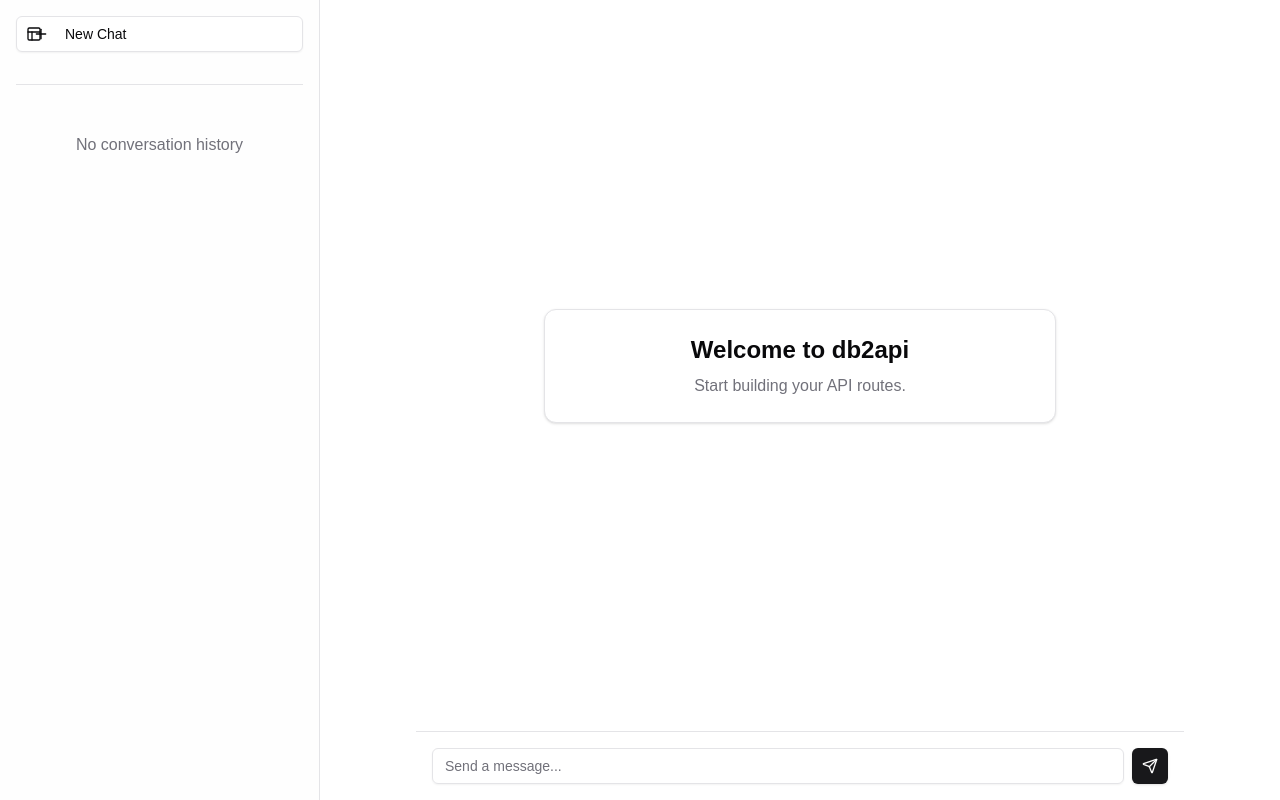
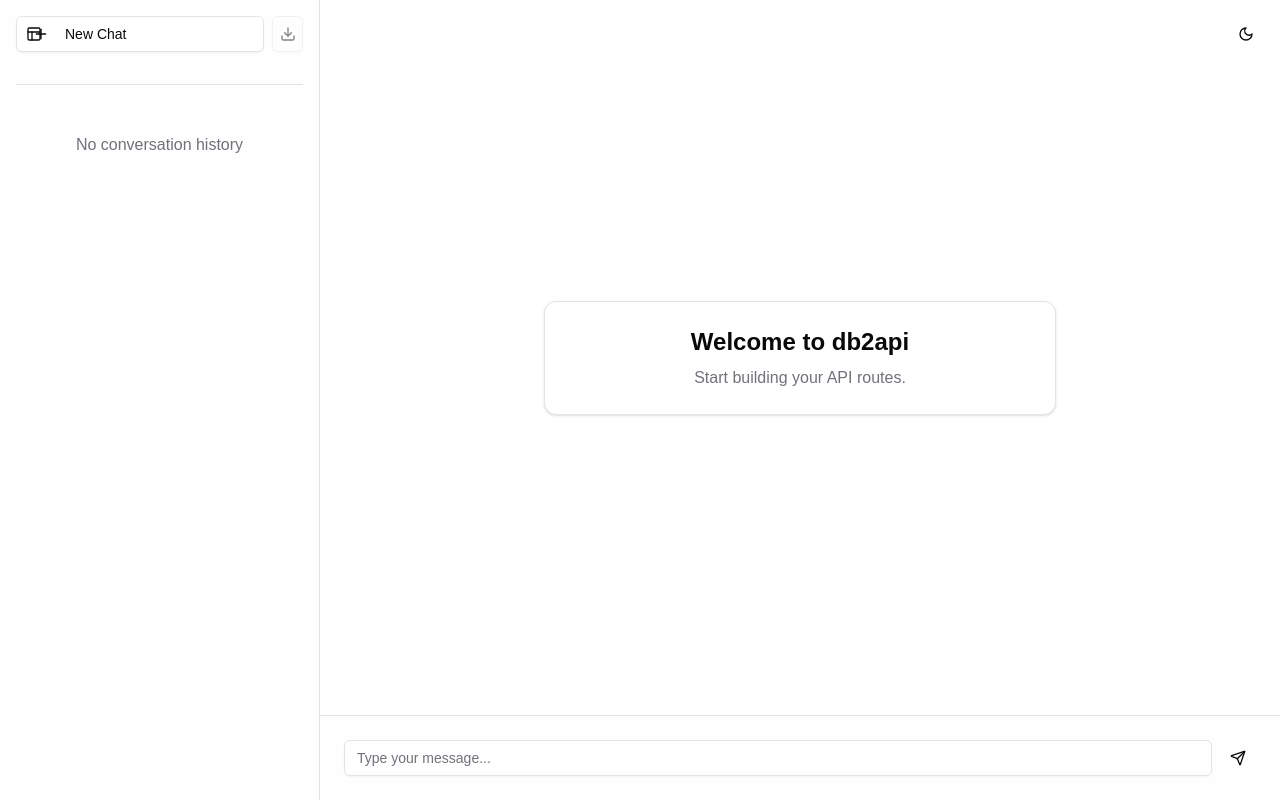
Before and after one commit to Drabblesaur/CMPE272_Project, a Next.js app in the folder FrontEnd/db2api/: page /home in a window 1280 px wide. Built offline with nearby package versions, Linux system fonts and the light colour scheme.

Commit message:
fixing sidebar, adding simply reply

```diff
--- a/FrontEnd/db2api/src/app/home/page.js
+++ b/FrontEnd/db2api/src/app/home/page.js
@@ -1,36 +1,86 @@
 "use client";
 
-import React, { useState } from "react";
+import React, { useState, useRef, useEffect } from "react";
 import { Button } from "@/components/ui/button";
 import { Card, CardContent } from "@/components/ui/card";
 import { Input } from "@/components/ui/input";
 import { Separator } from "@/components/ui/separator";
 import { Sheet, SheetContent, SheetTrigger } from "@/components/ui/sheet";
-import { Layout, Menu, MessageCircle, Plus, Send } from "lucide-react";
+import { Layout, Menu, MessageCircle, Plus, Send, Moon,Sun,Download} from "lucide-react";
 
 const HomePage = () => {
   const [messages, setMessages] = useState([]);
   const [inputValue, setInputValue] = useState("");
   const [isSidebarOpen, setIsSidebarOpen] = useState(true);
+  const [isDarkMode, setIsDarkMode] = useState(false);
+  const messagesEndRef = useRef(null);
+  const [isTyping, setIsTyping] = useState(false);
+
+  // Scroll to bottom effect
+  const scrollToBottom = () => {
+    messagesEndRef.current?.scrollIntoView({ behavior: "smooth" });
+  };
+
+  useEffect(() => {
+    scrollToBottom();
+  }, [messages]);
 
   const handleSendMessage = (e) => {
     e.preventDefault();
-    if (inputValue.trim()) {
-      setMessages([...messages, { text: inputValue.trim(), sender: "user" }]);
+    const messageText = inputValue.trim();
+    if (messageText) {
+      setMessages([...messages, { text: messageText, sender: "user", timestamp: new Date() }]);
       setInputValue("");
+
+      // Simulate response
+      setIsTyping(true);
+      setTimeout(() => {
+        setMessages(prev => [...prev, {
+          text: "Thanks for your message! 👋",
+          sender: "bot",
+          timestamp: new Date()
+        }]);
+        setIsTyping(false);
+      }, 1500);
     }
+  };
+
+  const exportChat = () => {
+    const chatHistory = messages.map(msg =>
+      `[${new Date(msg.timestamp).toLocaleTimeString()}] ${msg.sender}: ${msg.text}`
+    ).join('\n');
+
+    const blob = new Blob([chatHistory], { type: 'text/plain' });
+    const url = URL.createObjectURL(blob);
+    const a = document.createElement('a');
+    a.href = url;
+    a.download = 'chat-history.txt';
+    document.body.appendChild(a);
+    a.click();
+    document.body.removeChild(a);
+    URL.revokeObjectURL(url);
   };
 
   const MessageHistory = ({ className = "" }) => (
     <>
+      <div className="flex justify-between items-center mb-4">
         <Button
           variant="outline"
-        className="w-full justify-start mb-4"
+          className="w-full justify-start mr-2"
           onClick={() => setMessages([])}
         >
           <Plus className="mr-2" />
           New Chat
         </Button>
+        <Button
+          variant="outline"
+          size="icon"
+          onClick={exportChat}
+          disabled={messages.length === 0}
+        >
+          <Download className="h-4 w-4" />
+        </Button>
+      </div>
       <Separator className="my-4" />
       <div className={`flex-1 overflow-auto ${className}`}>
         {messages.length > 0 ? (
@@ -55,7 +105,9 @@ const HomePage = () => {
   );
 
   return (
-    <div className="flex h-screen bg-background">
+    <div className={`flex h-screen bg-background transition-colors duration-300 ${
+      isDarkMode ? 'dark' : ''
+    }`}>
       {/* Desktop Sidebar */}
       <aside
         className={`hidden md:flex fixed h-screen flex-col w-80 border-r bg-muted/10 p-4 transition-all duration-300 ease-in-out transform ${
@@ -80,6 +132,17 @@ const HomePage = () => {
           <MessageHistory className="mt-8" />
         </SheetContent>
       </Sheet>
+
+      {/* Top Bar */}
+      <div className="fixed top-4 right-4 flex gap-2 z-20">
+        <Button
+          variant="ghost"
+          size="icon"
+          onClick={() => setIsDarkMode(!isDarkMode)}
+        >
+          {isDarkMode ? <Sun /> : <Moon />}
+        </Button>
+      </div>
 
       {/* Sidebar Toggle (Desktop) */}
       <Button
@@ -110,7 +173,8 @@ const HomePage = () => {
               </Card>
             </div>
           ) : (
-            messages.map((msg, index) => (
+            <div>
+              {messages.map((msg, index) => (
                 <div
                   key={index}
                   className={`mb-4 flex ${
@@ -124,25 +188,46 @@ const HomePage = () => {
                         : ""
                     }`}
                   >
-                  <CardContent className="p-3">{msg.text}</CardContent>
+                    <CardContent className="p-3">
+                      <div>{msg.text}</div>
+                      <div className="text-xs opacity-70 mt-1">
+                        {new Date(msg.timestamp).toLocaleTimeString()}
+                      </div>
+                    </CardContent>
                   </Card>
                 </div>
-            ))
+              ))}
+              {isTyping && (
+                <div className="flex justify-start mb-4">
+                  <Card>
+                    <CardContent className="p-3">
+                      <div className="flex gap-1">
+                        <div className="w-2 h-2 bg-primary rounded-full animate-bounce" />
+                        <div className="w-2 h-2 bg-primary rounded-full animate-bounce" style={{ animationDelay: '0.2s' }} />
+                        <div className="w-2 h-2 bg-primary rounded-full animate-bounce" style={{ animationDelay: '0.4s' }} />
+                      </div>
+                    </CardContent>
+                  </Card>
+                </div>
+              )}
+              <div ref={messagesEndRef} />
+            </div>
           )}
         </div>
 
         <form
           onSubmit={handleSendMessage}
-          className="border-t p-4 flex gap-2 bg-background w-full max-w-3xl mx-auto"
+          className="flex items-center border-t p-4 md:p-6 bg-muted/10"
         >
           <Input
-            placeholder="Send a message..."
+            type="text"
+            placeholder="Type your message..."
             value={inputValue}
             onChange={(e) => setInputValue(e.target.value)}
-            className="flex-1"
+            className="flex-1 mr-2"
           />
-          <Button type="submit" size="icon">
-            <Send className="h-4 w-4" />
+          <Button type="submit" variant="primary" size="icon">
+            <Send />
           </Button>
         </form>
       </main>
--- /dev/null
+++ b/FrontEnd/db2api/src/components/ui/DropdownContent.jsx
@@ -0,0 +1,16 @@
+import React, { useContext } from "react";
+import { DropdownContext } from "./DropdownMenu";
+
+const DropdownContent = ({ children }) => {
+  const { open } = useContext(DropdownContext);
+
+  return (
+    open && (
+      <div className="absolute mt-2 w-48 bg-white border rounded shadow-lg">
+        {children}
+      </div>
+    )
+  );
+};
+
+export default DropdownContent;
--- /dev/null
+++ b/FrontEnd/db2api/src/components/ui/DropdownItem.jsx
@@ -0,0 +1,14 @@
+import React from "react";
+
+const DropdownItem = ({ children, onClick }) => {
+  return (
+    <div
+      className="px-4 py-2 hover:bg-gray-100 cursor-pointer"
+      onClick={onClick}
+    >
+      {children}
+    </div>
+  );
+};
+
+export default DropdownItem;
--- /dev/null
+++ b/FrontEnd/db2api/src/components/ui/DropdownMenu.jsx
@@ -0,0 +1,51 @@
+import React, { createContext, useContext, useState } from "react";
+
+// Context for managing dropdown state
+const DropdownContext = createContext();
+
+export const DropdownMenu = ({ children }) => {
+  const [open, setOpen] = useState(false);
+
+  return (
+    <DropdownContext.Provider value={{ open, setOpen }}>
+      <div className="relative">{children}</div>
+    </DropdownContext.Provider>
+  );
+};
+
+export const DropdownMenuTrigger = ({ children, asChild }) => {
+  const { setOpen } = useContext(DropdownContext);
+
+  return (
+    <button
+      type="button"
+      onClick={() => setOpen((prev) => !prev)}
+      className="inline-flex items-center justify-center rounded-md text-sm border px-4 py-2"
+    >
+      {children}
+    </button>
+  );
+};
+
+export const DropdownMenuContent = ({ children }) => {
+  const { open } = useContext(DropdownContext);
+
+  return (
+    open && (
+      <div className="absolute mt-2 w-48 bg-white border rounded shadow-lg">
+        {children}
+      </div>
+    )
+  );
+};
+
+export const DropdownMenuItem = ({ children, onClick }) => {
+  return (
+    <div
+      className="px-4 py-2 hover:bg-gray-100 cursor-pointer"
+      onClick={onClick}
+    >
+      {children}
+    </div>
+  );
+};
--- /dev/null
+++ b/FrontEnd/db2api/src/components/ui/DropdownTrigger.jsx
@@ -0,0 +1,18 @@
+import React, { useContext } from "react";
+import { DropdownContext } from "./DropdownMenu";
+
+const DropdownTrigger = ({ children }) => {
+  const { setOpen } = useContext(DropdownContext);
+
+  return (
+    <button
+      type="button"
+      className="inline-flex items-center justify-center rounded-md text-sm border px-4 py-2"
+      onClick={() => setOpen((prev) => !prev)}
+    >
+      {children}
+    </button>
+  );
+};
+
+export default DropdownTrigger;
--- /dev/null
+++ b/FrontEnd/db2api/src/components/ui/index.js
@@ -0,0 +1,4 @@
+export { default as DropdownMenu } from "./DropdownMenu";
+export { default as DropdownTrigger } from "./DropdownTrigger";
+export { default as DropdownContent } from "./DropdownContent";
+export { default as DropdownItem } from "./DropdownItem";
```
Lines whose indentation alone changed are shown as unchanged.
